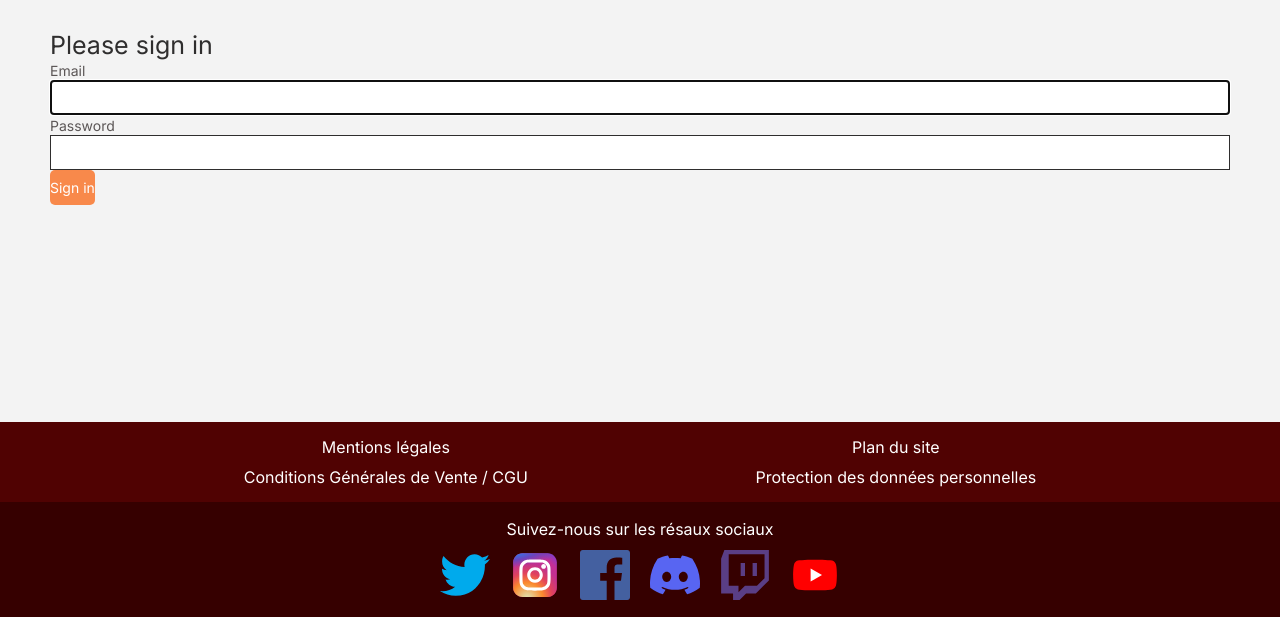
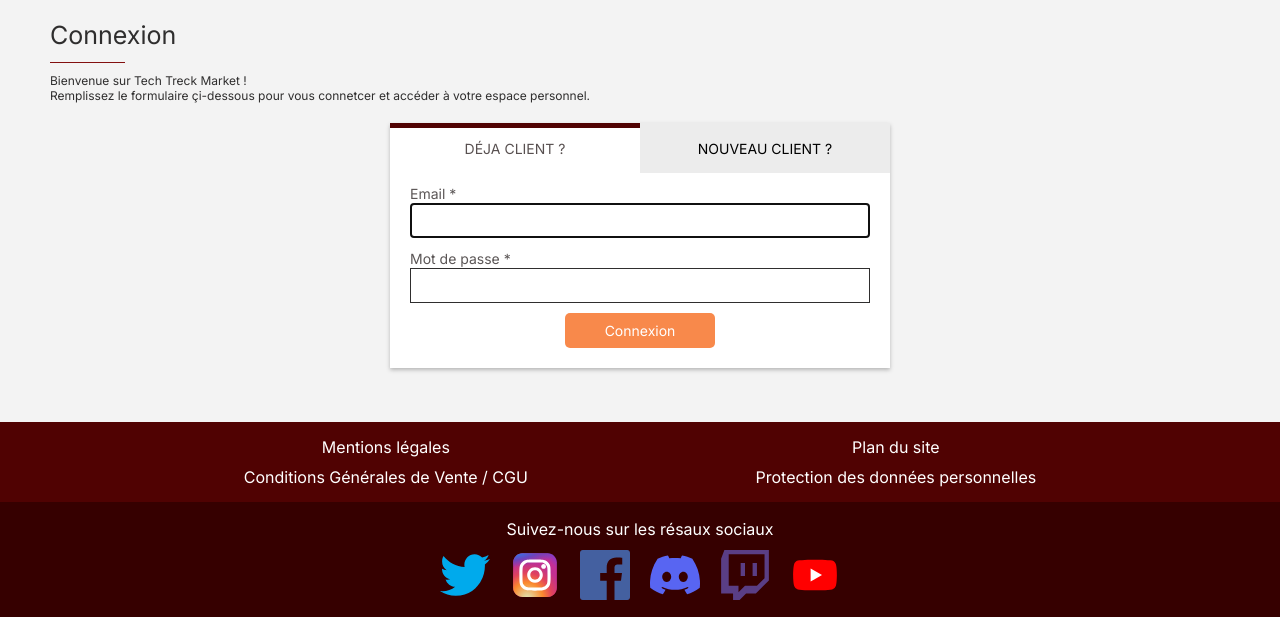
Before and after one commit to Xaphan67/TechTreckMarket, a Symfony app: template templates/security/login.html.twig in a window 1280 px wide. Shown: the part 183-800 px from the top of the page. Run offline with Twig, Linux system fonts and the light colour scheme; the template is opened without the code that fills it, so the values that code supplies are empty; some libraries are stand-ins or nearby versions.

Commit message:
improve login form and page

```diff
--- a/public/css/style.css
+++ b/public/css/style.css
@@ -115,6 +115,24 @@ table td:not(:first-child) {
     --textTab: #585050;
 }
 
+.onglet-section-login {
+    display: flex;
+    align-items: center;
+    justify-content: center;
+    text-transform: uppercase;
+    font-size: 14px;
+    height: 50px;
+    width: 50%;;
+}
+
+.lien-onglet {
+    display: flex;
+    align-items: center;
+    justify-content: center;
+    width: 100%;
+    height: 100%;
+}
+
 /* Header */
 
 header {
@@ -1016,12 +1034,14 @@ label,
     width: 33.33%;;
 }
 
-.onglet-section-produit:hover {
-    cursor: default;
-}
-
-.onglet-section-produit:not(.onglet-actif ) {
+.onglet-section-produit:not(.onglet-actif ),
+.onglet-section-login:not(.onglet-actif ) {
     background-color: var(--tabBg);
+}
+
+.onglet-section-produit:not(.onglet-actif ):hover,
+.onglet-section-login:not(.onglet-actif ):hover {
+    cursor: pointer;
 }
 
 .onglet-section-produit img {
--- a/templates/security/login.html.twig
+++ b/templates/security/login.html.twig
@@ -1,31 +1,59 @@
 {% extends 'base.html.twig' %}
 
-{% block title %}Log in!{% endblock %}
+{% block title %}E-Commerce - Se connecter{% endblock %}
+
+{% block meta %}E-Commerce, achetez tout votre matériel informatique au meilleur pix !{% endblock %}
 
 {% block body %}
-    <form method="post">
+    <div class="conteneur-principal">
+        {# Nom et description de la page #}
+        <section>
+            <h1>Connexion</h1>
+            <hr>
+            <p>
+                Bienvenue sur Tech Treck Market !<br>
+                Remplissez le formulaire çi-dessous pour vous connetcer et accéder à votre espace personnel.
+            </p>
+        </section>
+
+        <section class="conteneur conteneur-login">
+            {# Onglets #}
+            <div class="onglets">
+                <div class="onglet-section-login onglet-actif">
+                    Déja client ?
+                </div>
+                <div class="onglet-section-login">
+                    <a class="lien-onglet" href="{{ path('app_register') }}">Nouveau client ?</a>
+                </div>
+            </div>
+
+            {# Formulaire de connexion #}
+            <form method="post" class="conteneur-padding">
                 {% if error %}
-            <div class="alert alert-danger">{{ error.messageKey|trans(error.messageData, 'security') }}</div>
+                    <div class="alert alert-danger">
+                        {{ error.messageKey|trans(error.messageData, 'security') }}
+                    </div>
                 {% endif %}
 
                 {% if app.user %}
                     <div class="mb-3">
-                You are logged in as {{ app.user.userIdentifier }}, <a href="{{ path('app_logout') }}">Logout</a>
+                        Vous êtes déjà connecté en tant que {{ app.user.userIdentifier }}, <a href="{{ path('app_logout') }}">Déconnexion</a>
                     </div>
                 {% endif %}
 
-        <h1 class="h3 mb-3 font-weight-normal">Please sign in</h1>
-        <label for="inputEmail">Email</label>
+                <div class="formulaire-champ">
+                    <label for="inputEmail">Email *</label>
                     <input type="email" value="{{ last_username }}" name="email" id="inputEmail" class="form-control" autocomplete="email" required autofocus>
-        <label for="inputPassword">Password</label>
+                </div>
+                <div class="formulaire-champ">
+                    <label for="inputPassword">Mot de passe *</label>
                     <input type="password" name="password" id="inputPassword" class="form-control" autocomplete="current-password" required>
-
-        <input type="hidden" name="_csrf_token"
-            value="{{ csrf_token('authenticate') }}"
-        >
-
-        <button class="btn btn-lg btn-primary" type="submit">
-            Sign in
+                </div>
+                <input type="hidden" name="_csrf_token" value="{{ csrf_token('authenticate') }}">
+                <button class="bouton-centre bouton-150" type="submit">
+                    Connexion
                 </button>
             </form>
+        </section>
+    </div>
 {% endblock %}
```
Also changed, not shown: templates/registration/register.html.twig (+13 -4 lines). Lines whose indentation alone changed are shown as unchanged.
